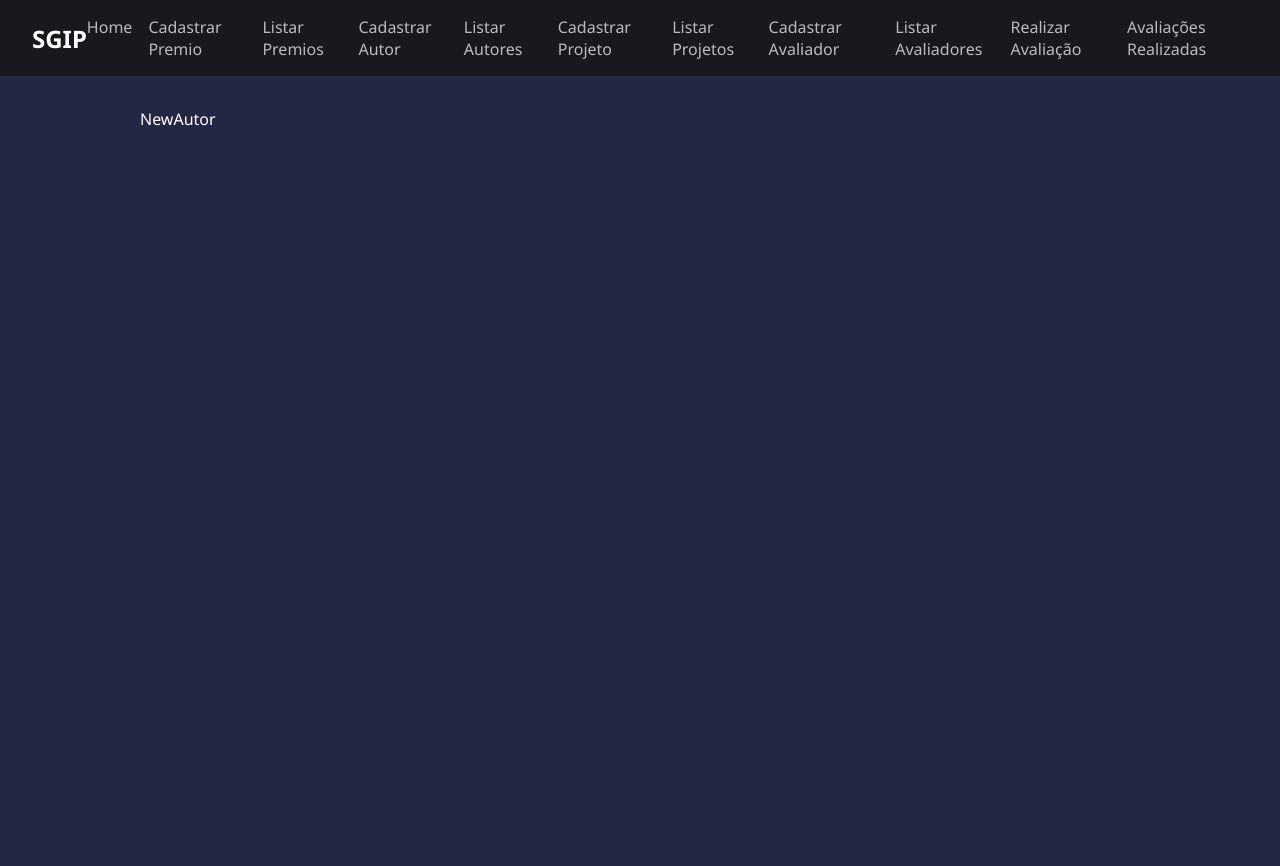
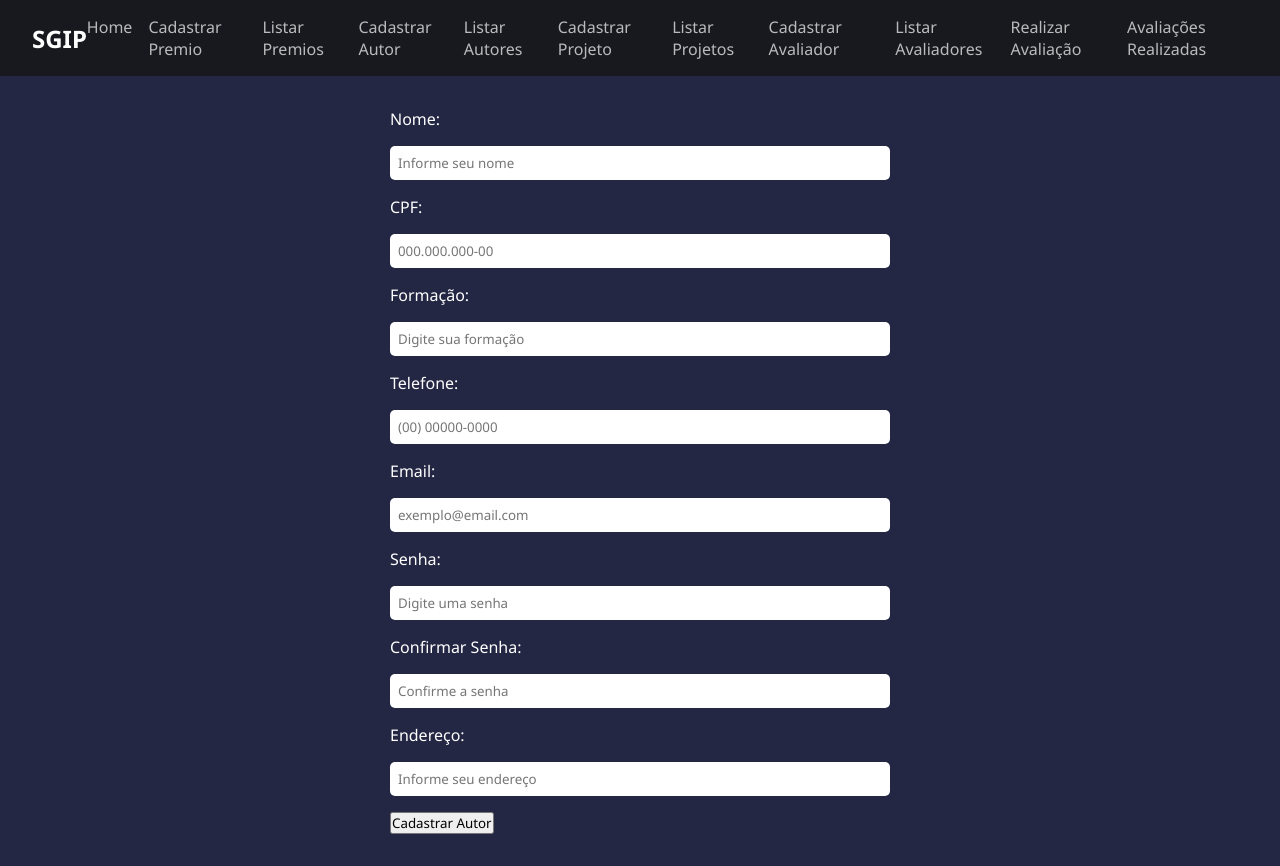
Before and after one commit to JhonatanSSantiago/API-Sistema-de-Gestao-de-Inscricao-de-Projetos-em-Nodejs-e-React-com-MongoDB, a React (Vite) app in the folder frontend/sgip-app/: page /newautor in a window 1280 px wide. Before the commit the page ends 800 px from the top, so only its background shows below. Built offline with nearby package versions, Linux system fonts and the light colour scheme.

Commit message:
Create Autor

```diff
--- a/frontend/sgip-app/src/pages/autor/NewAutor.jsx
+++ b/frontend/sgip-app/src/pages/autor/NewAutor.jsx
@@ -1,8 +1,68 @@
-import React from 'react'
+import basePathUrl from "../../axios/config";
+import { useState  } from 'react';
+import { useNavigate } from "react-router-dom";
 
 const NewAutor = () => {
+  const navigate = useNavigate()
+  const [nome, setNome] = useState()
+  const [cpf, setCpf] = useState()
+  const [email, setEmail] = useState()
+  const [senha, setSenha] = useState()
+  const [confirmedSenha, setConfirmedSenha] = useState()
+  const [telefone, setTelefone] = useState()
+  const [endereco, setEndereco] = useState()
+  const [formacao, setFormacao] = useState()
+
+
+  const createAutor = async (e) => {
+    e.preventDefault()
+    const autor = { nome, cpf, email, senha, confirmedSenha, telefone, endereco, formacao }
+    await basePathUrl.post("/autor/", autor,);
+    navigate("/listautor")
+
+
+  };
+
   return (
-    <div>NewAutor</div>
+    <div>
+        <form onSubmit={(e) => createAutor(e)}>
+              <div className="form-control">
+                <label htmlFor="nome">Nome: </label>
+                <input type="text" name="nome" id="nome" placeholder="Informe seu nome" onChange={(e) => setNome(e.target.value)} />
+              </div>
+            <div className="form-control">
+              <label htmlFor="cpf">CPF: </label>
+              <input type="text" name="cpf" id="cpf" placeholder="000.000.000-00" onChange={(e) => setCpf(e.target.value)}/>
+            </div>
+            <div className="form-control">
+              <label htmlFor="formacao">Formação: </label>
+              <input type="text" name="formacao" id="formacao" placeholder="Digite sua formação" onChange={(e) => setFormacao(e.target.value)}/>
+            </div>
+            <div className="form-control">
+              <label htmlFor="telefone">Telefone: </label>
+              <input type="tel" name="telefone" id="telefone" placeholder="(00) 00000-0000" onChange={(e) => setTelefone(e.target.value)}/>
+            </div>
+            <div className="form-control">
+              <label htmlFor="email">Email: </label>
+              <input type="email" name="email" id="email" placeholder="exemplo@email.com" onChange={(e) => setEmail(e.target.value)} />
+            </div>
+            <div className="form-control">
+              <label htmlFor="senha">Senha: </label>
+              <input type="password" name="senha" id="senha" placeholder="Digite uma senha" onChange={(e) => setSenha(e.target.value)}/>
+            </div>
+            <div className="form-control">
+              <label htmlFor="confirmedSenha">Confirmar Senha: </label>
+              <input type="password" name="confirmedSenha" id="confirmedSenha" placeholder="Confirme a senha" onChange={(e) => setConfirmedSenha(e.target.value)}/>
+            </div>
+            <div className="form-control">
+              <label htmlFor="endereco">Endereço: </label>
+              <input  type="text" name="endereco" id="endereco" placeholder="Informe seu endereço "onChange={(e) => setEndereco(e.target.value)}/>
+            </div>
+            <input className='form-control' type="submit" value="Cadastrar Autor"/>
+
+        </form>
+
+    </div>
   )
 }
 
```
